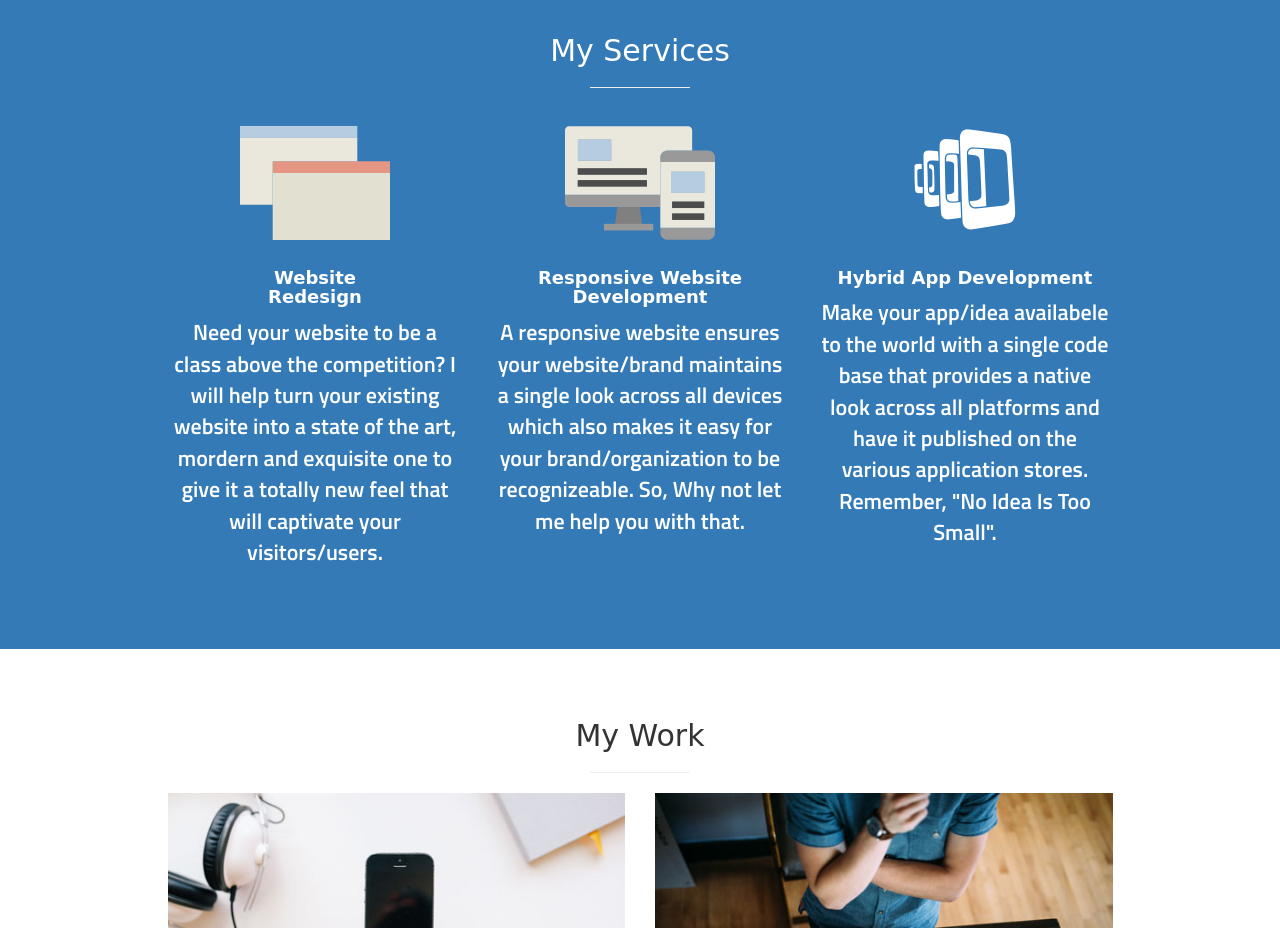
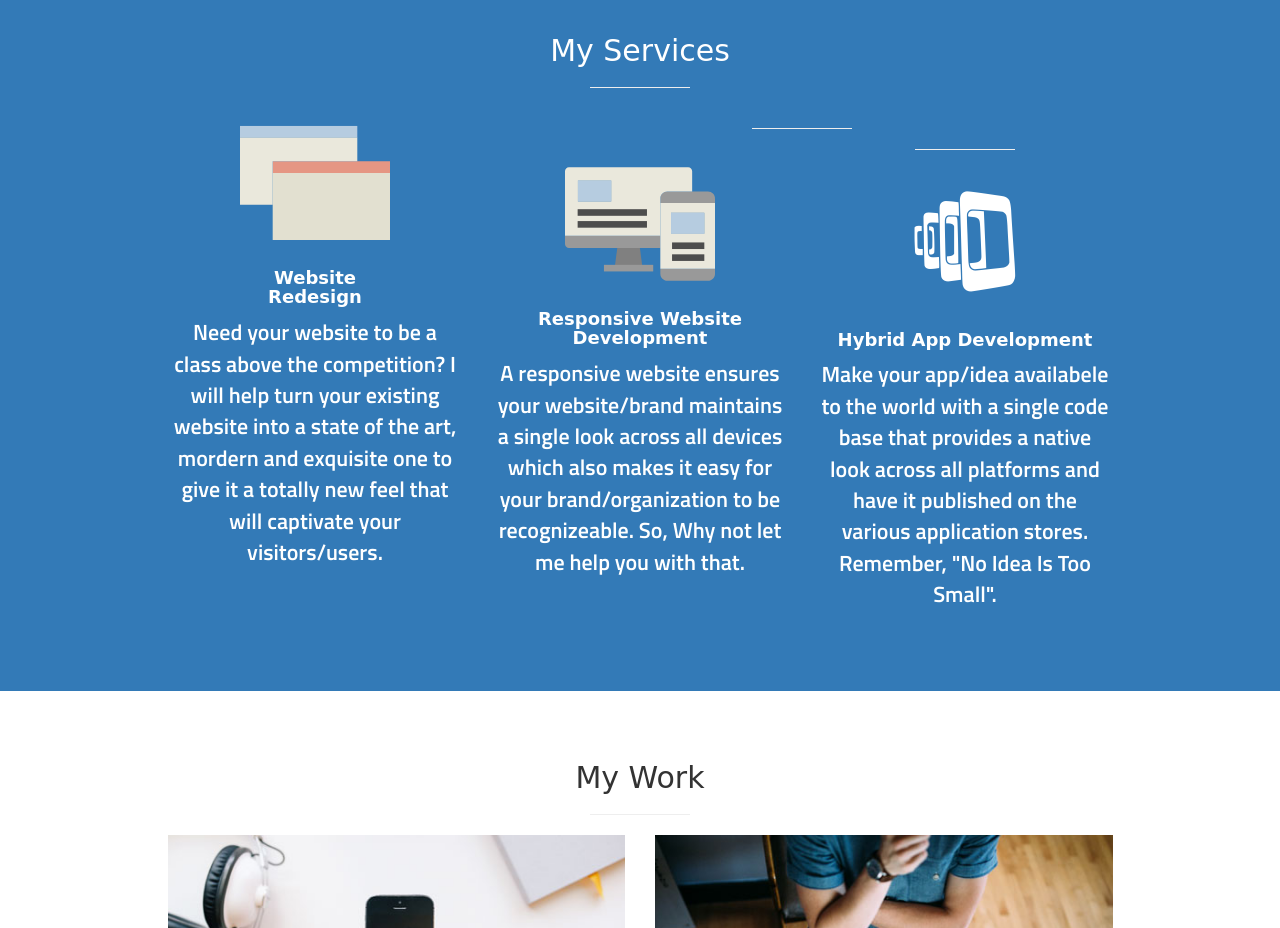
Before and after one commit to mygeeklab/mygeeklab.github.io, a plain HTML site: page index.html in a window 1280 px wide. Shown: the part 1020-1948 px from the top of the page. Drawn offline with Linux system fonts and the light colour scheme; a web font is replaced by a local one.

Commit message:
Update index.html

```diff
--- a/index.html
+++ b/index.html
@@ -226,6 +226,7 @@
                                 <!--<a href="#" class="btn btn-light">Learn More</a>-->
                             </div>
                         </div>
+                        <hr class="small">
                         <div class="col-md-4 col-sm-6">
                             <div class="service-item">
                               <img class="Service-icon" src="img/screen-1.svg"></img>
@@ -241,6 +242,7 @@
                                 <!--<a href="#" class="btn btn-light">Learn More</a>-->
                             </div>
                         </div>
+                        <hr class="small">
                         <!--
                         <div class="col-md-3 col-sm-6">
                             <div class="service-item">
```
